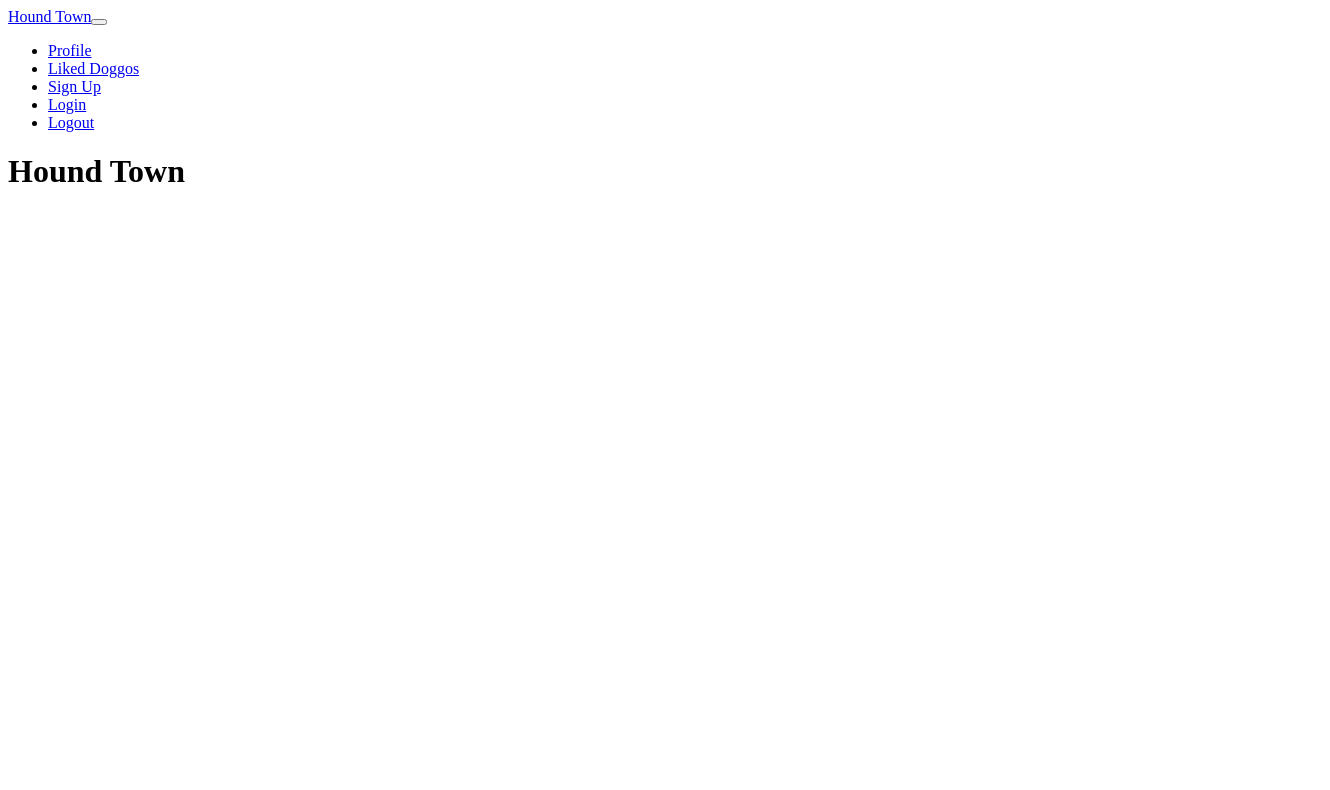
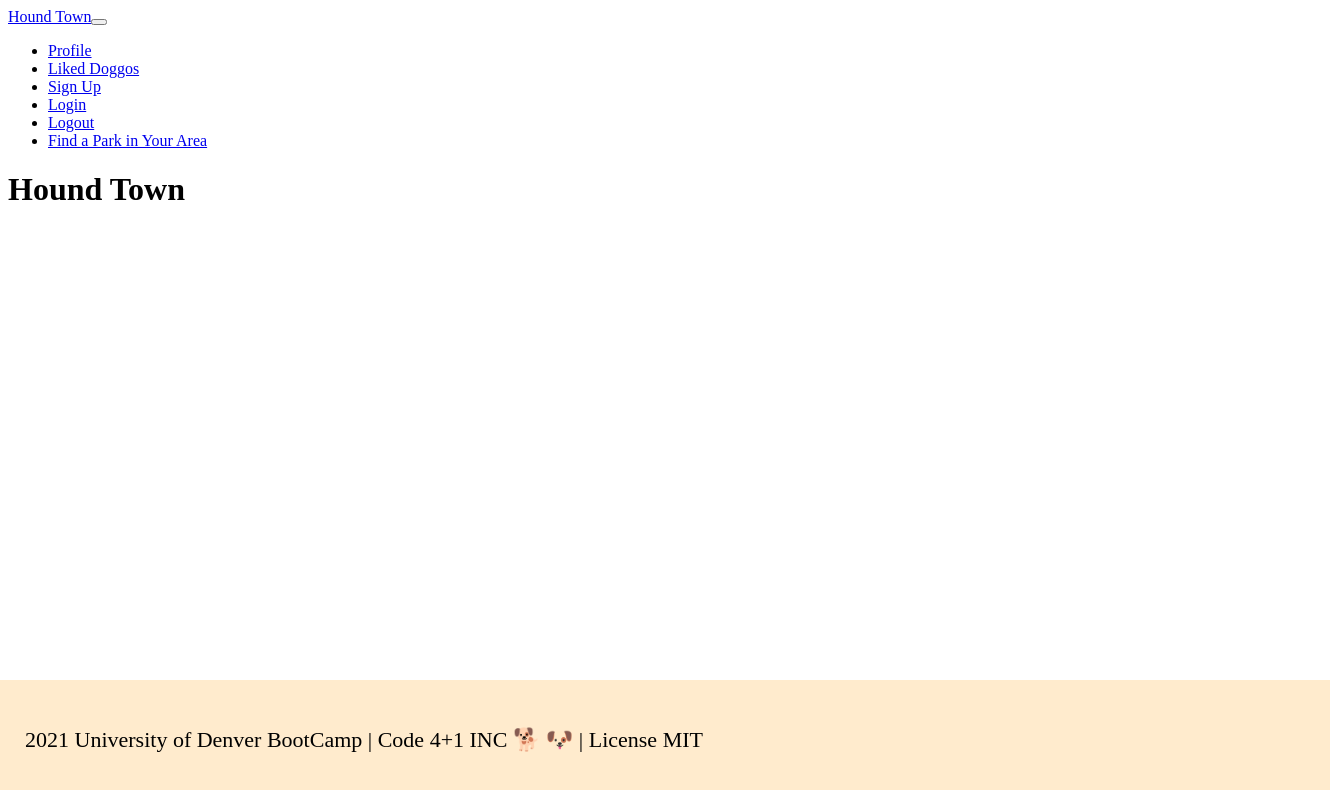
Before and after one commit to killjoyangel/Hound-Town, a React (Create React App) app in the folder client/: page / in a window 1280 px wide. Shown: the top 790 px of the page, 1330 px wide, since content can reach past the window. Built offline with nearby package versions, Linux system fonts and the light colour scheme.

Commit message:
readme footer link

```diff
--- a/client/src/App.js
+++ b/client/src/App.js
@@ -11,6 +11,7 @@ import "./App.css";
 import Signup from "./pages/Signup";
 import Login from "./pages/Login";
 import Navbar from "./components/Navbar";
+import Footer from "./components/Footer/Footer"
 
 
 // Construct our main GraphQL API endpoint
@@ -44,6 +45,9 @@ function App () {
         <Navbar/>
         <div className="container"></div>
         <h1>Hound Town</h1>
+        <div className="bottom-container">
+          <Footer/>
+        </div>
         <Switch>
         <Route exact path="/Signup">
           <Signup />
--- /dev/null
+++ b/client/src/components/Footer/Footer.css
@@ -0,0 +1,16 @@
+.footer {
+  margin: 1rem;
+  padding: 25px;
+  position: absolute;
+  bottom: 0;
+  left: 0;
+  width: 100%;
+  flex-direction: column;
+  background-color: blanchedalmond;
+  margin: auto;
+}
+
+p {
+  font-size: 22px;
+  font-family: 25px;
+}
--- /dev/null
+++ b/client/src/components/Footer/Footer.js
@@ -0,0 +1,10 @@
+import React from 'react';
+import './Footer.css';
+
+ const Footer = () => (
+   <div className='footer'>
+     <p>2021 University of Denver BootCamp | Code 4+1 INC 🐕 🐶 | License MIT</p>
+   </div>
+ );
+
+ export default Footer;
--- a/client/src/components/Navbar/index.js
+++ b/client/src/components/Navbar/index.js
@@ -70,6 +70,11 @@ function NavBar() {
               Logout
             </Link>
           </li>
+          <li className="nav-item" target="_blank">
+            <a href='https://maps.google.com/'>
+              Find a Park in Your Area
+            </a>
+          </li>
         </ul>
       </div>
     </nav>
```
Also changed, not shown: 1 other file (tests, documents, lock files or other folders).
